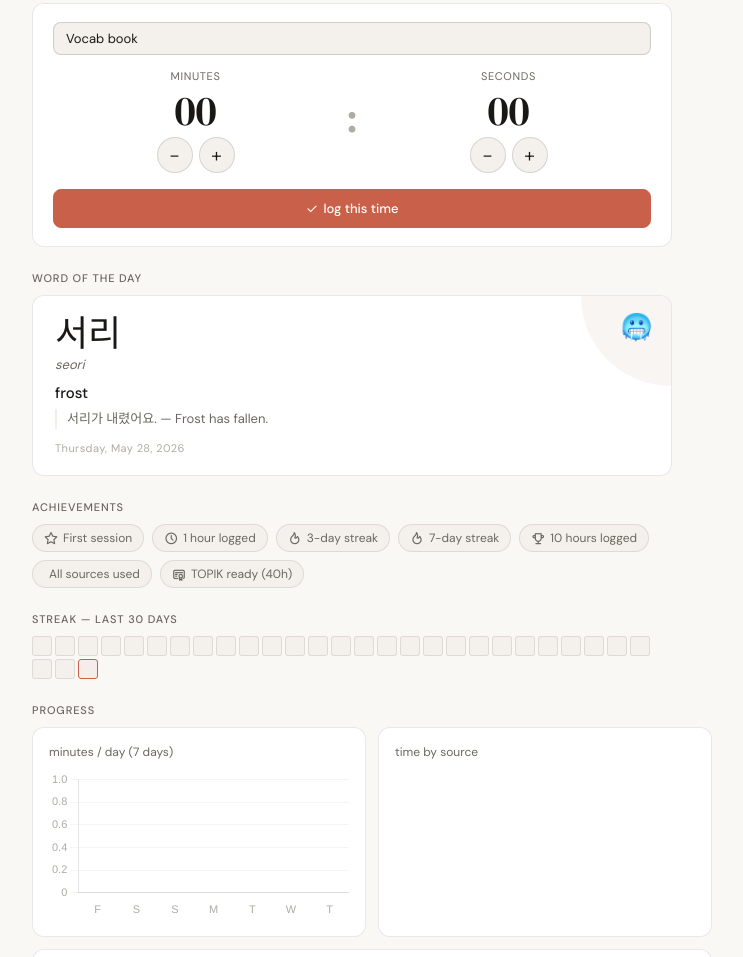
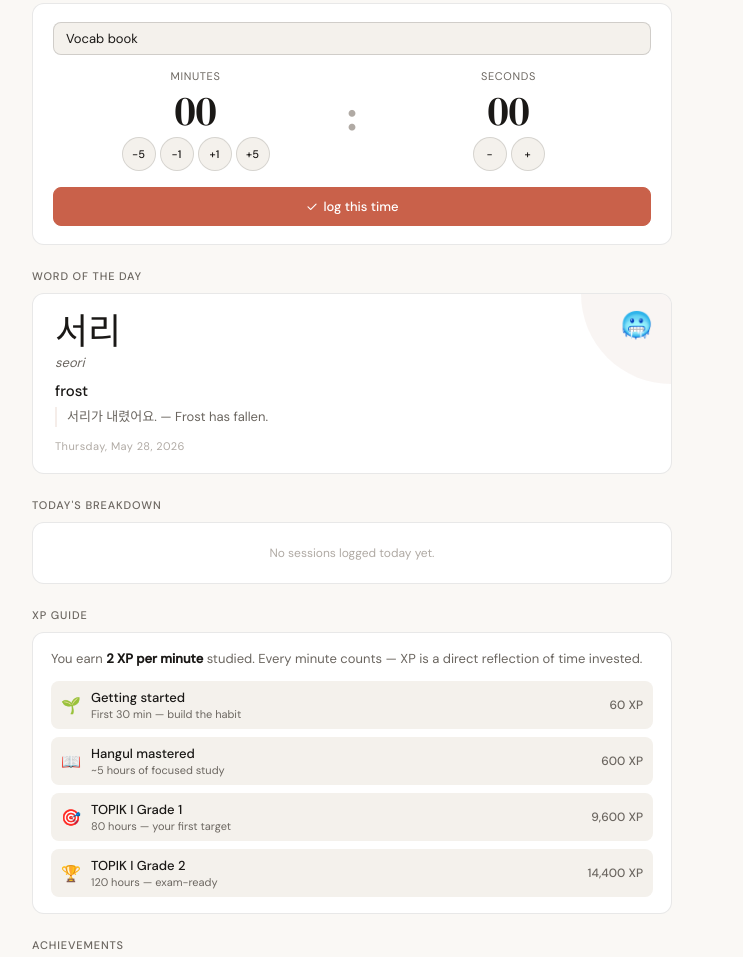
Before and after one commit to DANiel0219-0219/korean-tracker, a plain HTML site: page index.html in a window 1280 px wide. Shown: the part 515-1472 px from the top of the page, without its empty margins (288-1031 px from the left). Drawn offline with nearby package versions, Linux system fonts and the light colour scheme.

Commit message:
Update index 3.0.html

```diff
--- a/index.html
+++ b/index.html
@@ -259,20 +259,20 @@
     min-width: 70px;
     text-align: center;
   }
-  .mt-adj { display: flex; gap: 6px; }
+  .mt-adj { display: flex; gap: 4px; flex-wrap: wrap; justify-content: center; }
   .mt-btn {
-    width: 36px; height: 36px;
+    width: 34px; height: 34px;
     border-radius: 50%;
     border: 0.5px solid rgba(0,0,0,0.12);
     background: var(--surface);
     color: var(--ink);
-    font-size: 20px;
+    font-size: 11px;
     cursor: pointer;
     display: flex; align-items: center; justify-content: center;
     font-family: var(--font-body);
     transition: background .12s, transform .1s;
     line-height: 1;
-    font-weight: 300;
+    font-weight: 500;
   }
   .mt-btn:hover { background: var(--warm); }
   .mt-btn:active { transform: scale(0.93); }
@@ -318,6 +318,41 @@
     border-left: 2px solid var(--rose-lt); padding-left: 10px;
   }
   .wotd-date { font-size: 11px; color: var(--ink3); margin-top: 12px; letter-spacing: .04em; }
+
+  /* XP milestone rows */
+  .xp-milestone {
+    display: flex;
+    align-items: center;
+    gap: 10px;
+    padding: 8px 10px;
+    border-radius: var(--radius-md);
+    background: var(--surface);
+  }
+  .xp-milestone.reached { background: var(--rose-lt); }
+  .xp-milestone-icon { font-size: 16px; flex-shrink: 0; }
+  .xp-milestone-info { flex: 1; }
+  .xp-milestone-name { font-size: 13px; font-weight: 500; color: var(--ink); }
+  .xp-milestone-sub { font-size: 11px; color: var(--ink2); margin-top: 1px; }
+  .xp-milestone-pts { font-size: 12px; font-weight: 500; color: var(--ink2); flex-shrink: 0; }
+  .xp-milestone.reached .xp-milestone-pts { color: var(--rose-dk); }
+
+  /* Today breakdown rows */
+  .bd-row {
+    display: flex;
+    align-items: center;
+    gap: 10px;
+    padding: 6px 0;
+    border-bottom: 0.5px solid rgba(0,0,0,0.05);
+  }
+  .bd-row:last-child { border-bottom: none; }
+  .bd-dot { width: 7px; height: 7px; border-radius: 50%; flex-shrink: 0; }
+  .bd-name { font-size: 13px; color: var(--ink); flex: 1; }
+  .bd-bar-track { width: 80px; height: 4px; background: var(--surface); border-radius: 2px; overflow: hidden; }
+  .bd-bar-fill { height: 100%; border-radius: 2px; }
+  .bd-mins { font-size: 12px; color: var(--ink2); min-width: 40px; text-align: right; }
+  .bd-total { display: flex; justify-content: space-between; align-items: center; padding-top: 10px; margin-top: 6px; border-top: 0.5px solid rgba(0,0,0,0.08); }
+  .bd-total-lbl { font-size: 12px; color: var(--ink2); }
+  .bd-total-val { font-family: var(--font-disp); font-size: 18px; color: var(--ink); }
 
   /* Source log */
   .source-log-card {
@@ -448,8 +483,10 @@
         <div class="mt-label">minutes</div>
         <div class="mt-val" id="mtMins">00</div>
         <div class="mt-adj">
-          <button class="mt-btn" onclick="mtAdj('mins',-1)" aria-label="Subtract one minute">−</button>
-          <button class="mt-btn" onclick="mtAdj('mins',1)" aria-label="Add one minute">+</button>
+          <button class="mt-btn" onclick="mtAdj('mins',-5)" title="−5 min" style="font-size:11px">−5</button>
+          <button class="mt-btn" onclick="mtAdj('mins',-1)" title="−1 min" style="font-size:11px">−1</button>
+          <button class="mt-btn" onclick="mtAdj('mins',1)" title="+1 min" style="font-size:11px">+1</button>
+          <button class="mt-btn" onclick="mtAdj('mins',5)" title="+5 min" style="font-size:11px">+5</button>
         </div>
       </div>
       <div class="mt-divider">:</div>
@@ -475,6 +512,19 @@
     <div class="wotd-meaning" id="wotdMeaning"></div>
     <div class="wotd-example" id="wotdExample"></div>
     <div class="wotd-date" id="wotdDate"></div>
+  </div>
+
+  <div class="section-label">today's breakdown</div>
+  <div class="card" id="todayBreakdown" style="padding:14px 18px">
+    <div style="font-size:12px;color:var(--ink3);text-align:center;padding:8px 0" id="breakdownEmpty">No sessions logged today yet.</div>
+  </div>
+
+  <div class="section-label">xp guide</div>
+  <div class="card" style="padding:16px 18px;margin-bottom:1.5rem">
+    <div style="font-size:13px;color:var(--ink2);margin-bottom:12px;line-height:1.55">
+      You earn <strong style="color:var(--ink)">2 XP per minute</strong> studied. Every minute counts — XP is a direct reflection of time invested.
+    </div>
+    <div style="display:flex;flex-direction:column;gap:8px" id="xpMilestones"></div>
   </div>
 
   <div class="section-label">achievements</div>
@@ -828,23 +878,71 @@ function renderAll() {
     cumLabels.push(i % 10 === 0 ? dt.toLocaleDateString('en', { month:'short', day:'numeric' }) : '');
   }
   if (chartCumInst) chartCumInst.destroy();
+  const cumMax = Math.max(...cumDays, 5); // dynamic, at least 5h so chart isn't flat
   chartCumInst = new Chart(document.getElementById('chartCum'), {
     type: 'line',
     data: {
       labels: cumLabels,
       datasets: [
-        { data: cumDays, borderColor: '#c9614a', borderWidth: 2, pointRadius: 0, tension: .4, fill: true, backgroundColor: 'rgba(201,97,74,0.07)' },
-        { data: cumLabels.map(() => GOAL_HRS), borderColor: '#e8d5cf', borderWidth: 1, borderDash: [4,4], pointRadius: 0 }
+        { data: cumDays, borderColor: '#c9614a', borderWidth: 2, pointRadius: 0, tension: .4, fill: true, backgroundColor: 'rgba(201,97,74,0.07)', label: 'Hours studied' },
+        { data: cumLabels.map(() => 80), borderColor: '#2a7a6a', borderWidth: 1, borderDash: [4,4], pointRadius: 0, label: 'Grade 1 goal (80h)' },
+        { data: cumLabels.map(() => GOAL_HRS), borderColor: '#e8d5cf', borderWidth: 1, borderDash: [4,4], pointRadius: 0, label: 'Grade 2 goal (120h)' }
       ]
     },
     options: {
       responsive: true, maintainAspectRatio: false,
-      plugins: { legend: { display: false } },
+      plugins: {
+        legend: { display: true, position: 'bottom', labels: { boxWidth: 10, font: { size: 10 }, color: '#b0aaa4', padding: 10 } },
+        tooltip: { callbacks: { label: ctx => ctx.dataset.label ? ` ${ctx.parsed.y.toFixed(1)}h` : '' } }
+      },
       scales: {
         x: { grid: { display: false }, ticks: { color: '#b0aaa4', font: { size: 10 }, maxRotation: 0 } },
-        y: { grid: { color: 'rgba(0,0,0,0.04)' }, ticks: { color: '#b0aaa4', font: { size: 11 } }, beginAtZero: true, max: GOAL_HRS }
+        y: { grid: { color: 'rgba(0,0,0,0.04)' }, ticks: { color: '#b0aaa4', font: { size: 11 }, callback: v => v + 'h' }, beginAtZero: true, max: Math.ceil(Math.max(cumMax, GOAL_HRS) / 10) * 10 }
       }
     }
+  });
+
+  /* Today's breakdown */
+  const todayData = data[todayKey()] || {};
+  const bdDiv = document.getElementById('todayBreakdown');
+  const bdEmpty = document.getElementById('breakdownEmpty');
+  const activeSources = SOURCES.filter(s => todayData[s.id] > 0);
+  if (activeSources.length === 0) {
+    bdEmpty.style.display = 'block';
+    const existingRows = bdDiv.querySelectorAll('.bd-row, .bd-total');
+    existingRows.forEach(r => r.remove());
+  } else {
+    bdEmpty.style.display = 'none';
+    const existingRows = bdDiv.querySelectorAll('.bd-row, .bd-total');
+    existingRows.forEach(r => r.remove());
+    const dayMx = Math.max(...activeSources.map(s => todayData[s.id]));
+    activeSources.forEach(s => {
+      const r = document.createElement('div'); r.className = 'bd-row';
+      const pct = Math.round(todayData[s.id] / dayMx * 100);
+      r.innerHTML = `<span class="bd-dot" style="background:${s.color}"></span><span class="bd-name">${s.name}</span><div class="bd-bar-track"><div class="bd-bar-fill" style="width:${pct}%;background:${s.color}"></div></div><span class="bd-mins">${todayData[s.id]}m</span>`;
+      bdDiv.appendChild(r);
+    });
+    const tot = document.createElement('div'); tot.className = 'bd-total';
+    const totalTodayMins = activeSources.reduce((a,s) => a + todayData[s.id], 0);
+    const hrs = Math.floor(totalTodayMins/60), mins2 = totalTodayMins%60;
+    tot.innerHTML = `<span class="bd-total-lbl">total today</span><span class="bd-total-val">${hrs > 0 ? hrs+'h ' : ''}${mins2}m</span>`;
+    bdDiv.appendChild(tot);
+  }
+
+  /* XP milestones */
+  const XP_MILESTONES = [
+    { icon:'🌱', name:'Getting started', sub:'First 30 min — build the habit', xp: 60 },
+    { icon:'📖', name:'Hangul mastered', sub:'~5 hours of focused study', xp: 600 },
+    { icon:'🎯', name:'TOPIK I Grade 1', sub:'80 hours — your first target', xp: 9600 },
+    { icon:'🏆', name:'TOPIK I Grade 2', sub:'120 hours — exam-ready', xp: 14400 },
+  ];
+  const msDiv = document.getElementById('xpMilestones'); msDiv.innerHTML = '';
+  XP_MILESTONES.forEach(m => {
+    const reached = xp >= m.xp;
+    const div = document.createElement('div');
+    div.className = 'xp-milestone' + (reached ? ' reached' : '');
+    div.innerHTML = `<span class="xp-milestone-icon">${reached ? '✅' : m.icon}</span><div class="xp-milestone-info"><div class="xp-milestone-name">${m.name}</div><div class="xp-milestone-sub">${m.sub}</div></div><span class="xp-milestone-pts">${m.xp.toLocaleString()} XP</span>`;
+    msDiv.appendChild(div);
   });
 
   /* Source breakdown */
```
